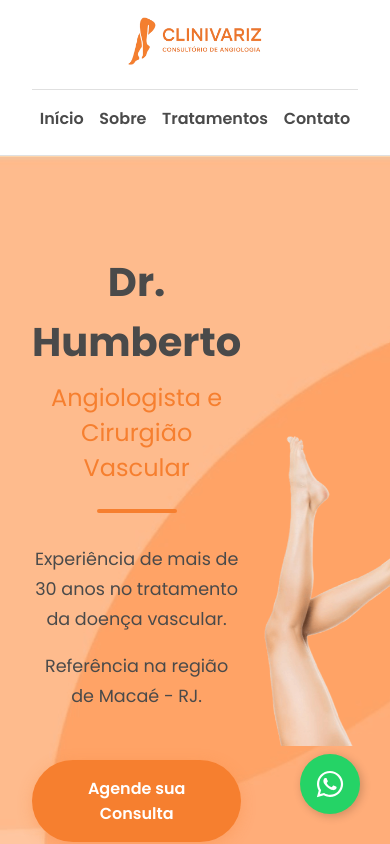
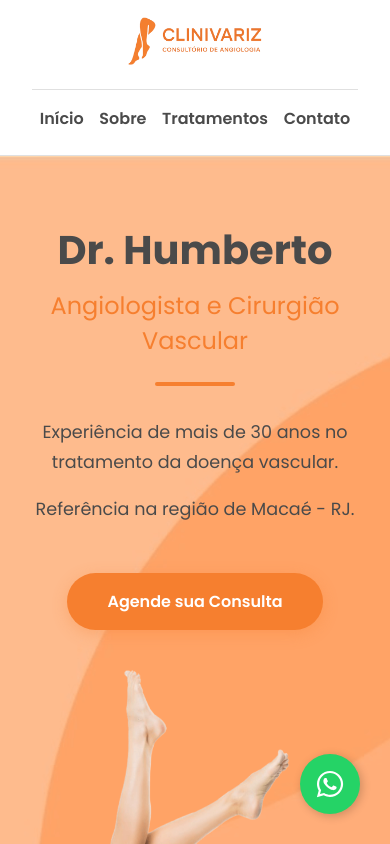
Before and after one commit to Peflisdi/site-clinivariz, a React (Vite) app: page / in a window 390 px wide. Shown: the top 844 px of the page. Built offline with nearby package versions, Linux system fonts and the light colour scheme.

Commit message:
Adiciona conteúdo e imagens finais

```diff
--- a/src/components/AboutSection/AboutSection.css
+++ b/src/components/AboutSection/AboutSection.css
@@ -1,3 +1,34 @@
+@keyframes slideInFromLeft {
+  from {
+    opacity: 0;
+    transform: translateX(-30px);
+  }
+  to {
+    opacity: 1;
+    transform: translateX(0);
+  }
+}
+
+@keyframes slideInFromRight {
+  from {
+    opacity: 0;
+    transform: translateX(30px);
+  }
+  to {
+    opacity: 1;
+    transform: translateX(0);
+  }
+}
+
+@keyframes fadeIn {
+  from {
+    opacity: 0;
+  }
+  to {
+    opacity: 1;
+  }
+}
+
 .about-section {
   min-height: 800px;
   padding: 7rem 2rem;
@@ -35,7 +66,7 @@
   z-index: 1;
   pointer-events: none;
   opacity: 0;
-  animation-name: slideInFromRight;
+  animation-name: fadeIn;
   animation-duration: 0.8s;
   animation-timing-function: cubic-bezier(0.25, 0.46, 0.45, 0.94);
   animation-delay: 0.8s;
@@ -123,7 +154,7 @@
 @media (max-width: 992px) {
   .about-section {
     min-height: auto;
-    padding: 6rem 2rem;
+    padding: 4rem 2rem 350px;
   }
 
   .about-text-content {
@@ -137,24 +168,9 @@
   }
 
   .leg-image-decoration {
-    opacity: 0;
-    position: static;
-    display: block;
-    margin: 3rem auto 0;
-    transform: none;
+    right: 50%;
+    transform: translateX(50%);
     max-height: 350px;
-    pointer-events: auto;
-    animation-name: fadeInUp;
-    animation-duration: 0.8s;
-    animation-fill-mode: both;
-    animation-delay: 0.5s;
-  }
-
-  .title,
-  .subtitle,
-  .divider,
-  .description,
-  .cta-button {
-    animation-name: fadeInUp;
+    opacity: 1;
   }
 }
```
